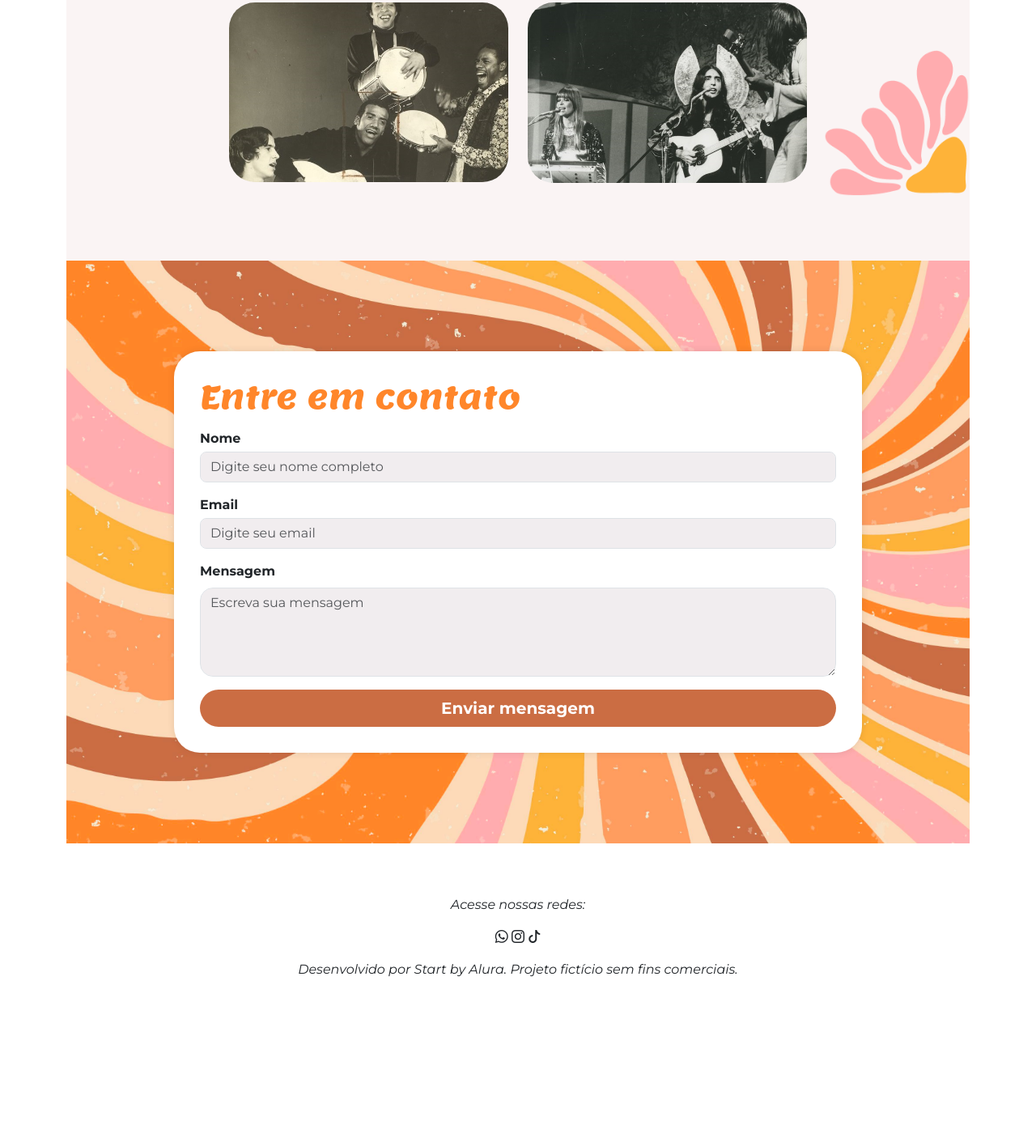
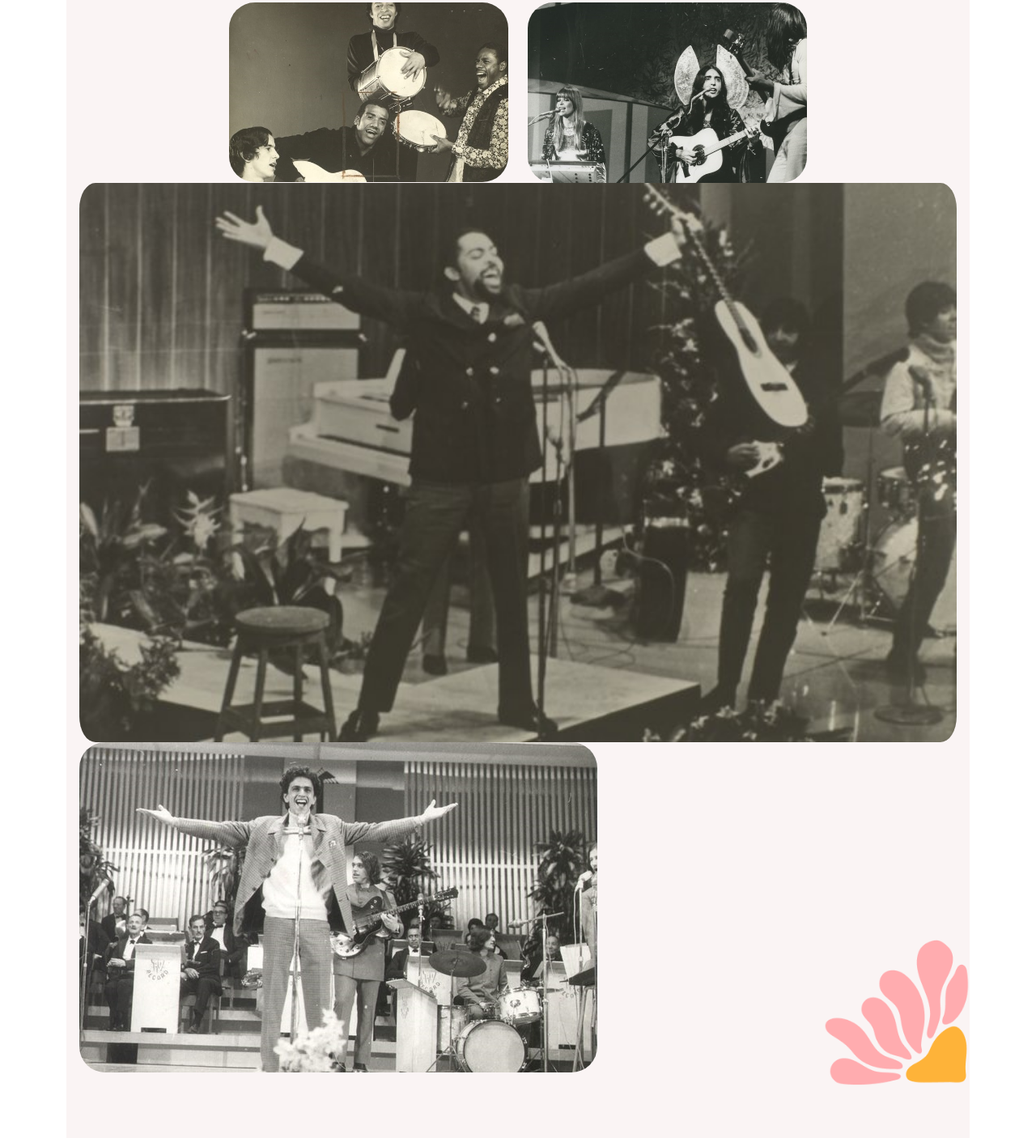
Before and after one commit to rafaelmocelin25/Site-acessivel-, a plain HTML site: page index.html in a window 1280 px wide. Shown: the part 1694-3100 px from the top of the page at 81% size. Before the commit the page ends 2936 px from the top, so only its background shows below. Drawn offline with nearby package versions, Linux system fonts and the light colour scheme; a script that the page names is missing.

Commit message:
Sigma boy

```diff
--- a/index.html
+++ b/index.html
@@ -62,7 +62,7 @@
             </div>
         </section>
 
-        <section id="galeria">
+        <section id="galeria" tabindex="0" aria-label="Seleção de Imagem">
             <h2 class="text-center pt-5">Galeria</h2>
             <div class="container p-3 mt-3 fundo-galeria ">
 
@@ -75,7 +75,11 @@
                         <img src="img/lossy-page1-640px-Os_Mutantes_2.tif.jpg" class="img-fluid rounded-5"
                             loading="lazy">
                     </div>
+                    <img src="img/lossy-page1-640px-Gilberto_Gil_nos_anos_1960.tif.jpg"
+                            class="img-fluid rounded-5" loading="lazy">
                 </div>
+                <img src="img/lossy-page1-640px-Caetano_Veloso_no_III_Festival_da_Música_Popular.tif.jpg"
+                            class="img-fluid rounded-5" loading="lazy">
             </div>
         </section>
 
```
